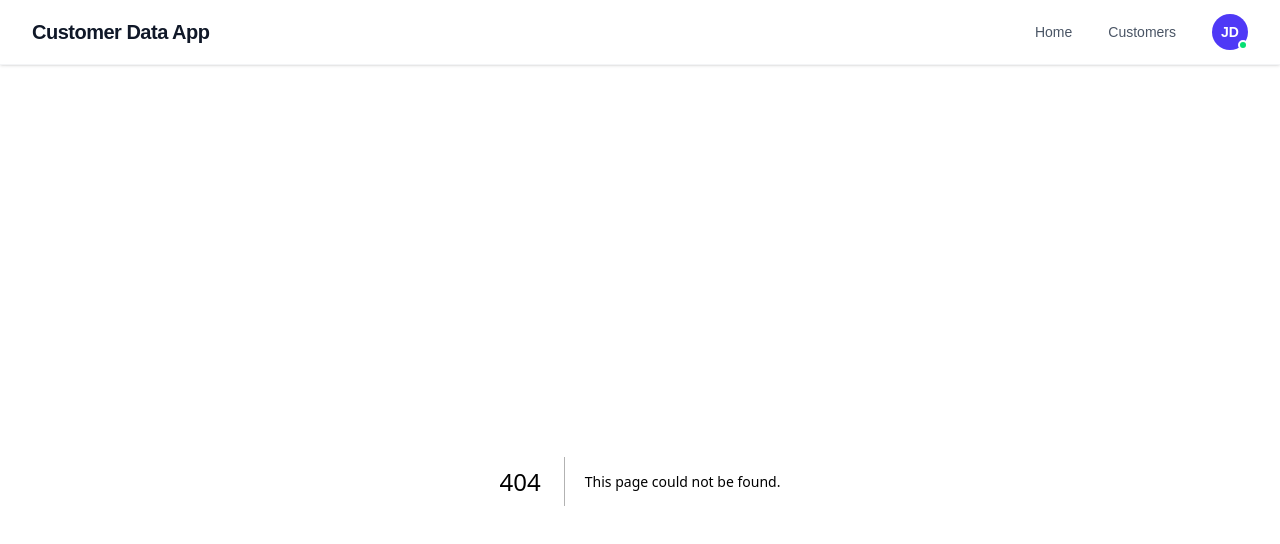
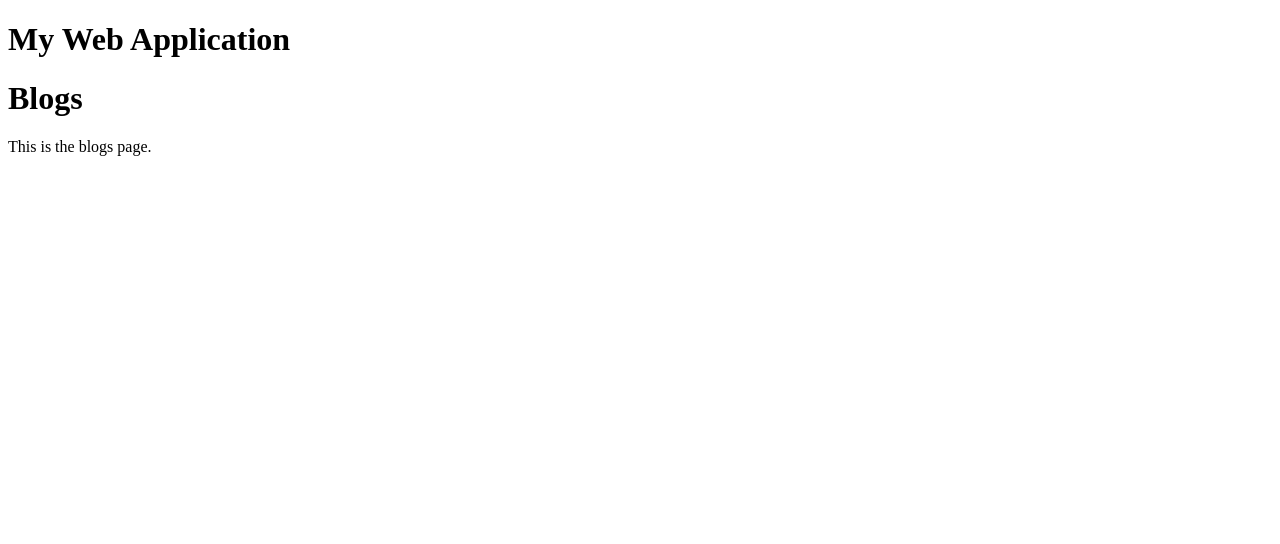
Before and after one commit to sonusathyadas/customer-next-app, a Next.js app: page /blogs in a window 1280 px wide. Before the commit this address had no page. Shown: the top 544 px of the page. Built offline with nearby package versions, Linux system fonts and the light colour scheme.

Commit message:
Add initial pages for Document, Blogs, and Posts with basic structure

```diff
--- /dev/null
+++ b/pages/_document.tsx
@@ -0,0 +1,17 @@
+import {Html, Head, Main, NextScript} from 'next/document'
+
+export default function DocumentPage(){
+    return (
+        <Html>
+            <Head>
+                <link rel="preconnect" href="https://fonts.googleapis.com" />
+                <link rel="preconnect" href="https://fonts.gstatic.com"  />
+            </Head>
+            <body>
+                <h1>My Web Application</h1>
+                <Main />
+                <NextScript />
+            </body>
+        </Html>
+    )
+}
--- /dev/null
+++ b/pages/blogs/index.tsx
@@ -0,0 +1,11 @@
+
+
+export default function BlogsPage() {
+
+    return (
+        <div>
+            <h1>Blogs</h1>
+            <p>This is the blogs page.</p>
+        </div>
+    );
+}
```
Also changed, not shown: pages/posts/index.tsx (added, +10 -0 lines).
